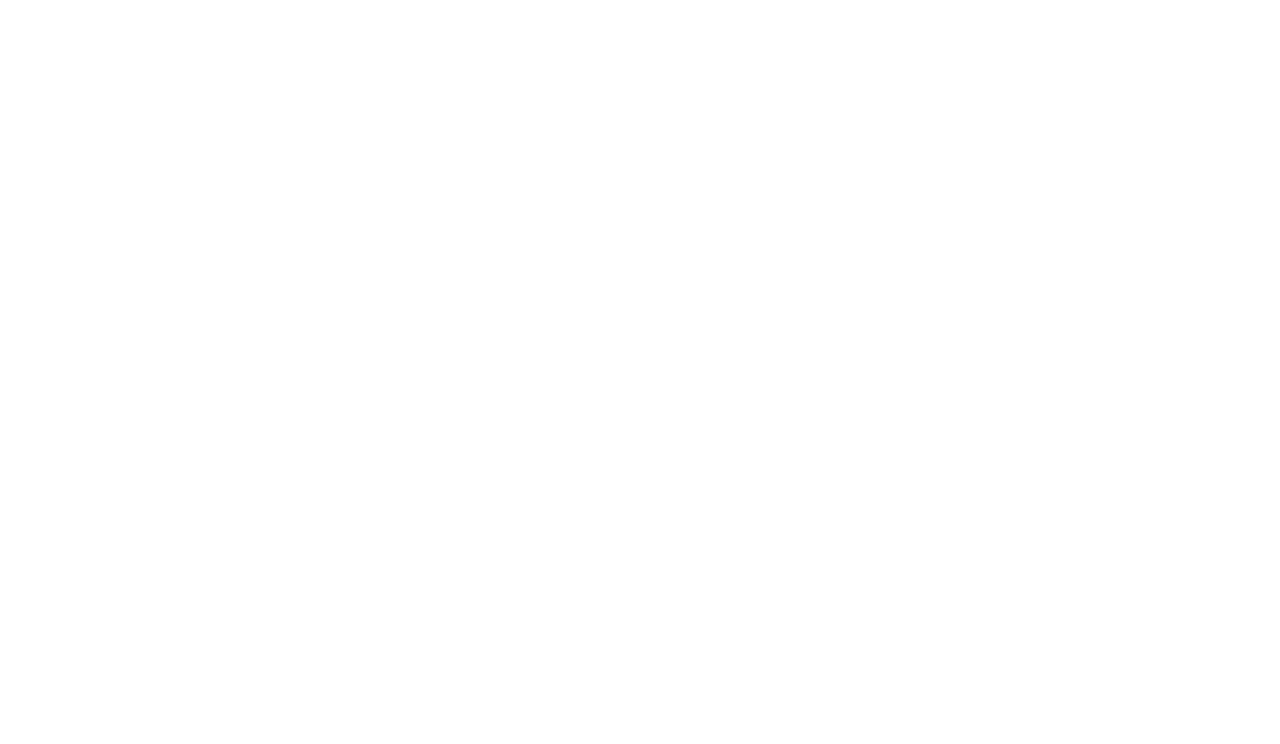
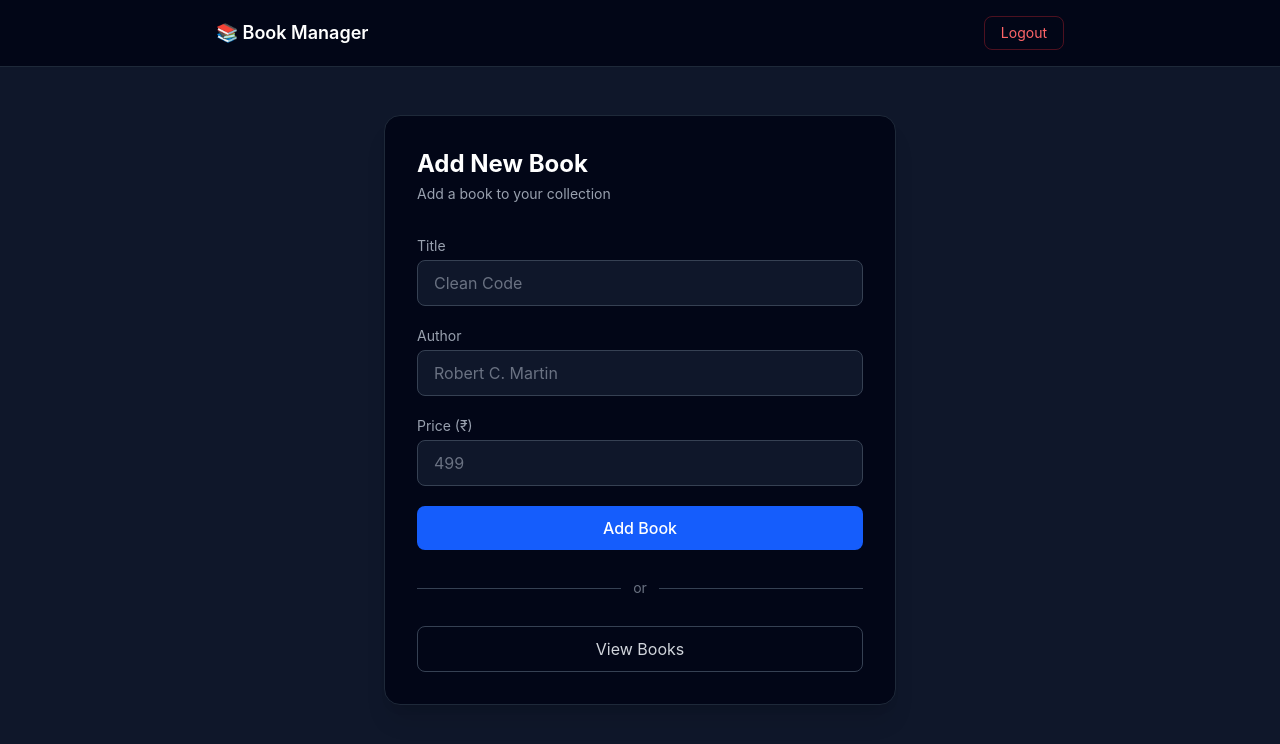
Before and after one commit to Rohan18999/book, a React app in the folder frontend/: page / in a window 1280 px wide. Before the commit this address had no page. Shown: the top 744 px of the page. Built offline with nearby package versions, Linux system fonts and the light colour scheme; the HTML template or start-up script is replaced by a standard one.

Commit message:
Change route for Addbook component to root path

```diff
--- a/frontend/src/App.jsx
+++ b/frontend/src/App.jsx
@@ -12,7 +12,7 @@ function App() {
     <>
 
       <Routes>
-        <Route path='/books' element={<Addbook />}/>
+        <Route path='/' element={<Addbook />}/>
         <Route path='/login' element={<Login />}/>
         <Route path='/signup' element={<Signup />}/>
         <Route path='/viewbooks' element={<ViewBooks />}/>
```
